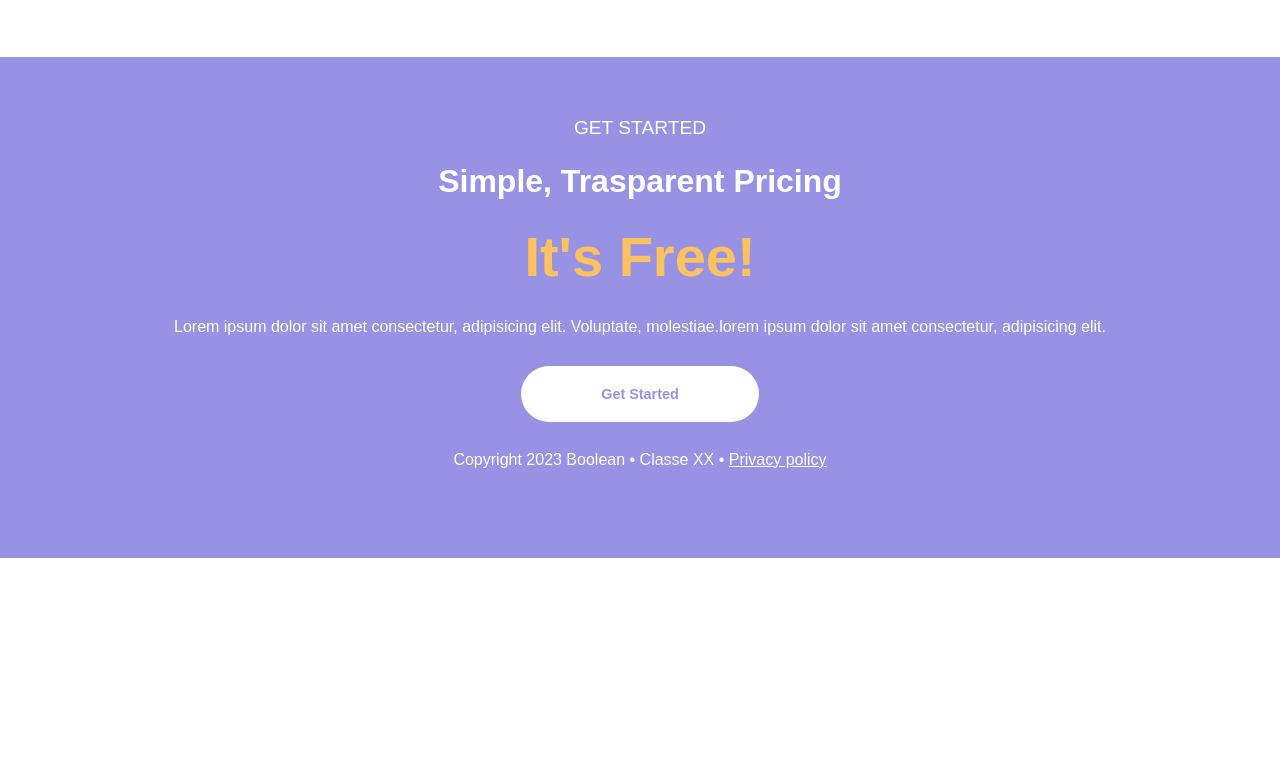
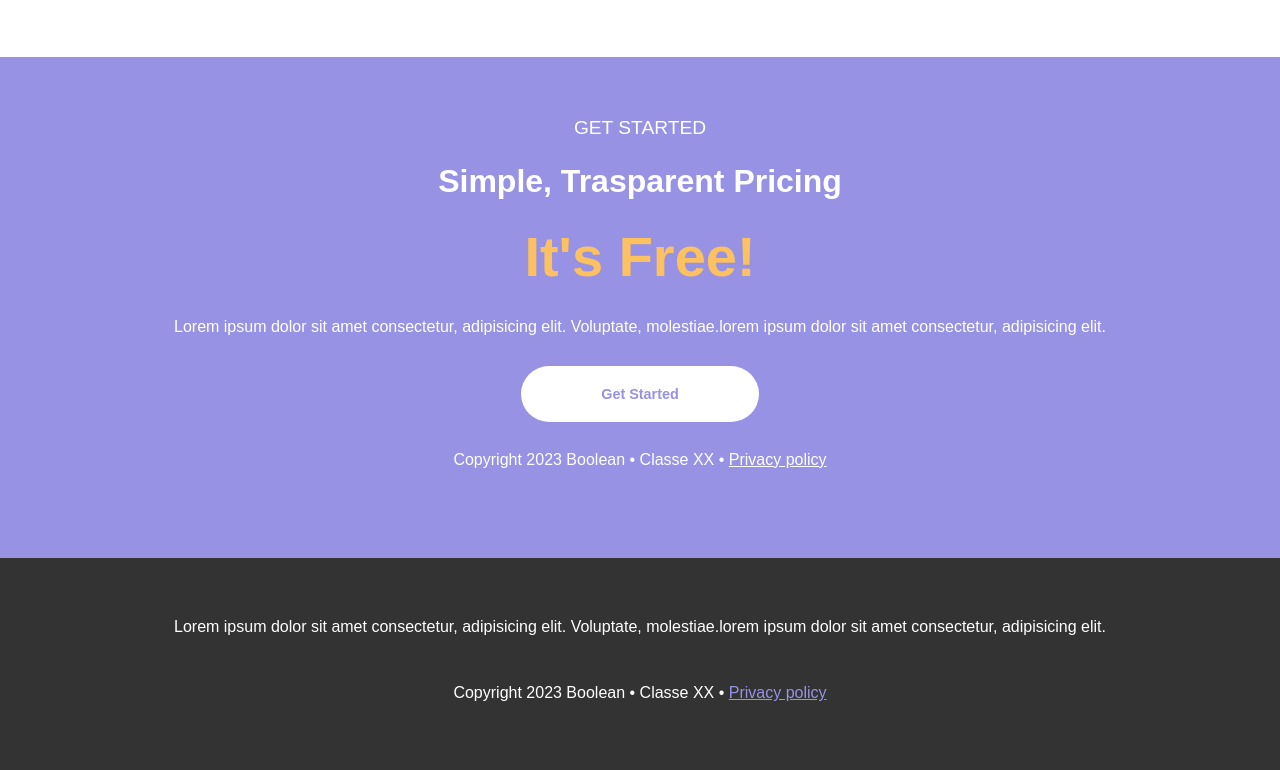
Before and after one commit to JordanRomagnoli/htmlcss-responsive-layout, a plain HTML site: page index.html in a window 1280 px wide. Shown: the part 4589-5359 px from the top of the page. Before the commit the page ends 5147 px from the top, so only its background shows below. Drawn offline with Linux system fonts and the light colour scheme.

Commit message:
- EDIT footer

```diff
--- a/css/style.css
+++ b/css/style.css
@@ -520,9 +520,20 @@ main > .started .privacy a{
     text-decoration: underline;
 }
 
+footer{
+    background-color: #333333;
+    padding-top: calc(var(--main_padding) *2);
+    text-align: center;
+}
 
-.footer{
-    background-color: ;
+footer p{
+    color: white;
+    margin-bottom: calc(var(--main_margin_bottom) *2);
+}
+
+footer p a{
+    color: var(--main_color);
+    text-decoration: underline;
 }
 @media screen and (min-width: 992px){
 
--- a/index.html
+++ b/index.html
@@ -283,7 +283,17 @@
         </main>
 
         <footer>
-            <!-- FOOTER -->
+            <div class="container small">
+
+                <p>
+                    Lorem ipsum dolor sit amet consectetur, adipisicing elit. Voluptate, molestiae.lorem ipsum dolor sit amet consectetur, adipisicing elit.
+                </p>
+
+                <p class="privacy">
+                    Copyright 2023 Boolean &#x2022; Classe XX &#x2022; <a href="#nogo">Privacy policy</a>
+                </p>
+
+            </div>
         </footer>
     </body>
 </html>
```
